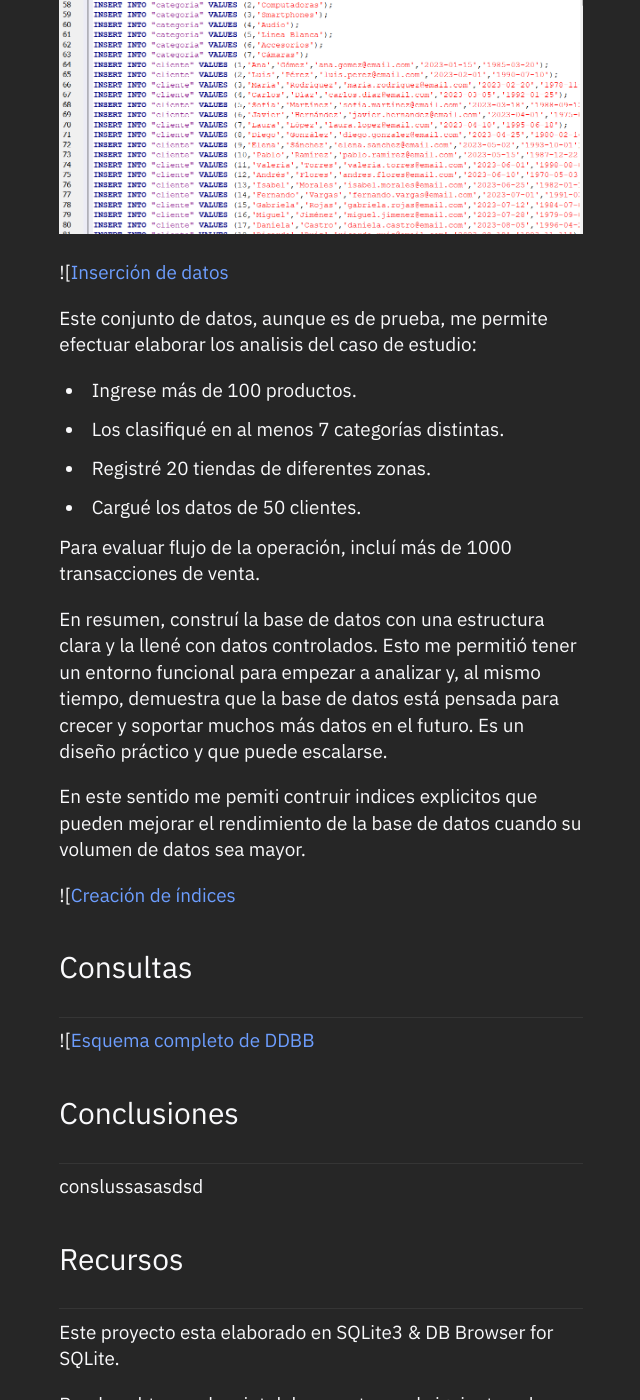
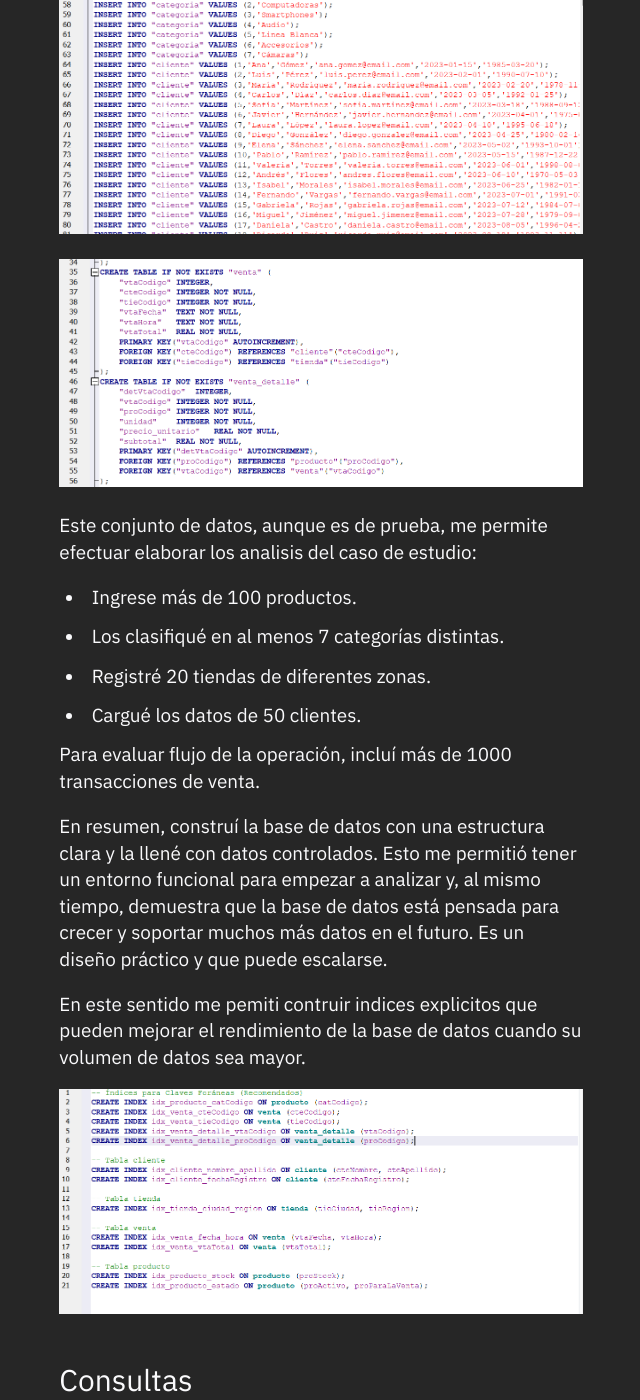
Before and after one commit to batistayureiba/batistayureiba.github.io, a Jekyll site: the page built from _notes/Public/Analisis de Venta e Inventario.md, in a window 1280 px wide and 1400 px high, scrolled down 2389 px. Shown: the whole window, without its empty margins (319-959 px from the left). Built offline with Jekyll 4.4.1, drawn with Linux system fonts in a browser that asks for light colours.

Commit message:
Update Analisis de Venta e Inventario.md

```diff
--- a/_notes/Public/Analisis de Venta e Inventario.md
+++ b/_notes/Public/Analisis de Venta e Inventario.md
@@ -34,7 +34,7 @@ De acuerdo a lo definido en en la fase anterior, creamos el modelo fisico de la
 
 ![Inserción de datos](/assets/img/AVI/DML00.png "Inserción de datos")
 
-![[Inserción de datos](/assets/img/AVI/DDL02.png "Inserción de datos")
+![Inserción de datos](/assets/img/AVI/DDL02.png "Inserción de datos")
 
 Este conjunto de datos, aunque es de prueba, me permite efectuar elaborar los analisis del caso de estudio:
 
@@ -49,13 +49,13 @@ En resumen, construí la base de datos con una estructura clara y la llené con
 
 En este sentido me pemiti contruir indices explicitos que pueden mejorar el rendimiento de la base de datos cuando su volumen de datos sea mayor.
 
-![[Creación de índices](/assets/img/AVI/DML05.png "Creación de índices")
+![Creación de índices](/assets/img/AVI/DML05.png "Creación de índices")
 
 
 {:#queries}
 ### Consultas
 ---
-![[Esquema completo de DDBB](/assets/img/AVI/DML06.png "Objetos de la Base de Datos")
+![Esquema completo de DDBB](/assets/img/AVI/DML06.png "Objetos de la Base de Datos")
 
 {:#conclu}
 ### Conclusiones
```
